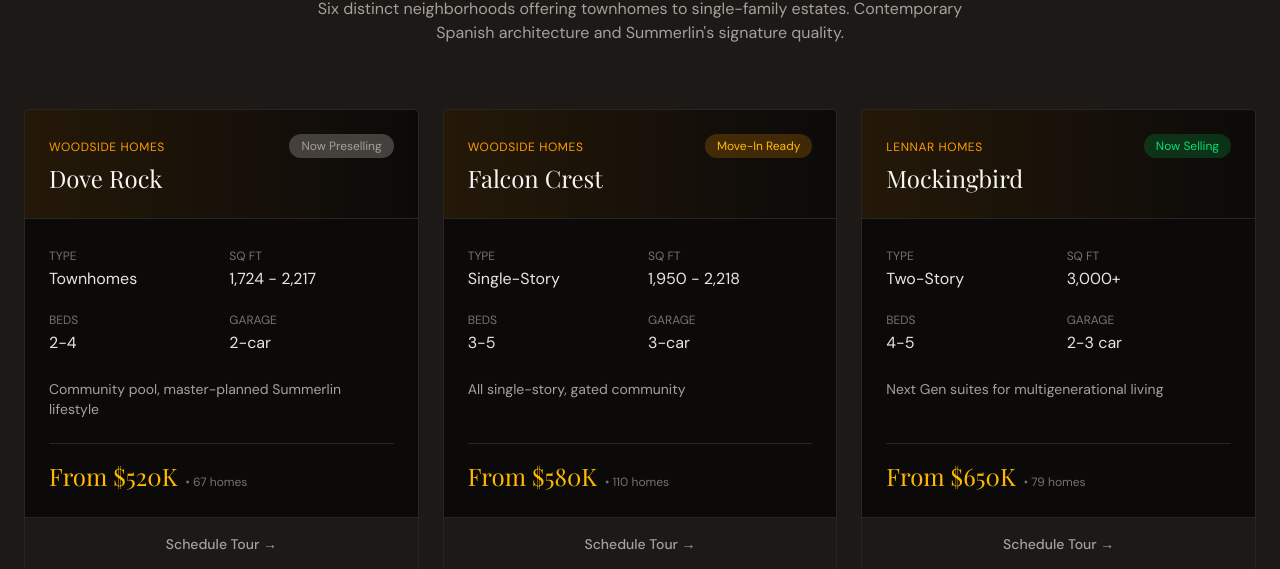
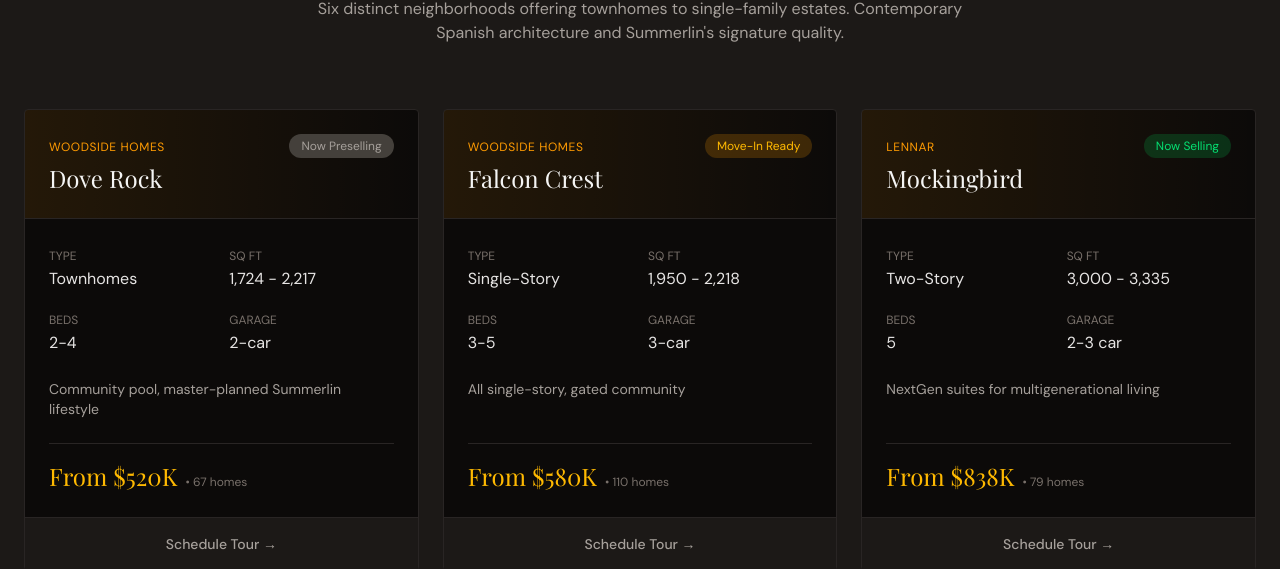
Before and after one commit to DrJanDuffy/kestrelvillage.com, a Next.js app: page / in a window 1280 px wide. Shown: the part 1790-2359 px from the top of the page. Built offline with nearby package versions, Linux system fonts and the light colour scheme.

Commit message:
Update Mockingbird data from official Summerlin home finder - pricing corrected to +

```diff
--- a/src/data/communities.ts
+++ b/src/data/communities.ts
@@ -66,25 +66,25 @@
   {
     slug: 'mockingbird',
     name: 'Mockingbird',
-    builder: 'Lennar Homes',
+    builder: 'Lennar',
     type: 'Two-Story',
-    sqft: '3,000+',
-    beds: '4-5',
+    sqft: '3,000 - 3,335',
+    beds: '5',
     baths: '3-4',
     garage: '2-3 car',
-    price: 'From $650K',
+    price: 'From $838K',
     status: 'Now Selling',
     units: 79,
-    highlight: 'Next Gen suites for multigenerational living',
-    description: 'Mockingbird at Kestrel Village offers Lennar two-story homes from $650K. 4–5 beds, 3,000+ sq ft. Next Gen suites for multigenerational living in Summerlin West.',
+    highlight: 'NextGen suites for multigenerational living',
+    description: 'Mockingbird at Kestrel Village offers Lennar two-story homes from $837,990. 3 floor plans (Bobby, Peter, Greg NextGen) with 5 beds, 3,000–3,335 sq ft. NextGen suites for multigenerational living in Summerlin West.',
     highlights: [
-      'Next Gen suites',
-      'Multigenerational living',
-      '4–5 bedrooms',
-      '3,000+ sq ft',
-      '2–3 car garage'
+      'NextGen suites available',
+      '3 floor plans: Bobby, Peter, Greg NextGen',
+      '5 bedrooms, 3-4 baths',
+      '3,000–3,335 sq ft',
+      'Multigenerational living options'
     ],
-    amenities: ['Next Gen private suite', 'Dual master options', 'Expansive great rooms', 'Outdoor living spaces']
+    amenities: ['NextGen private suite', 'Dual master options', 'Expansive great rooms', 'Outdoor living spaces', 'Smart home features']
   },
   {
     slug: 'blacktail',
```
